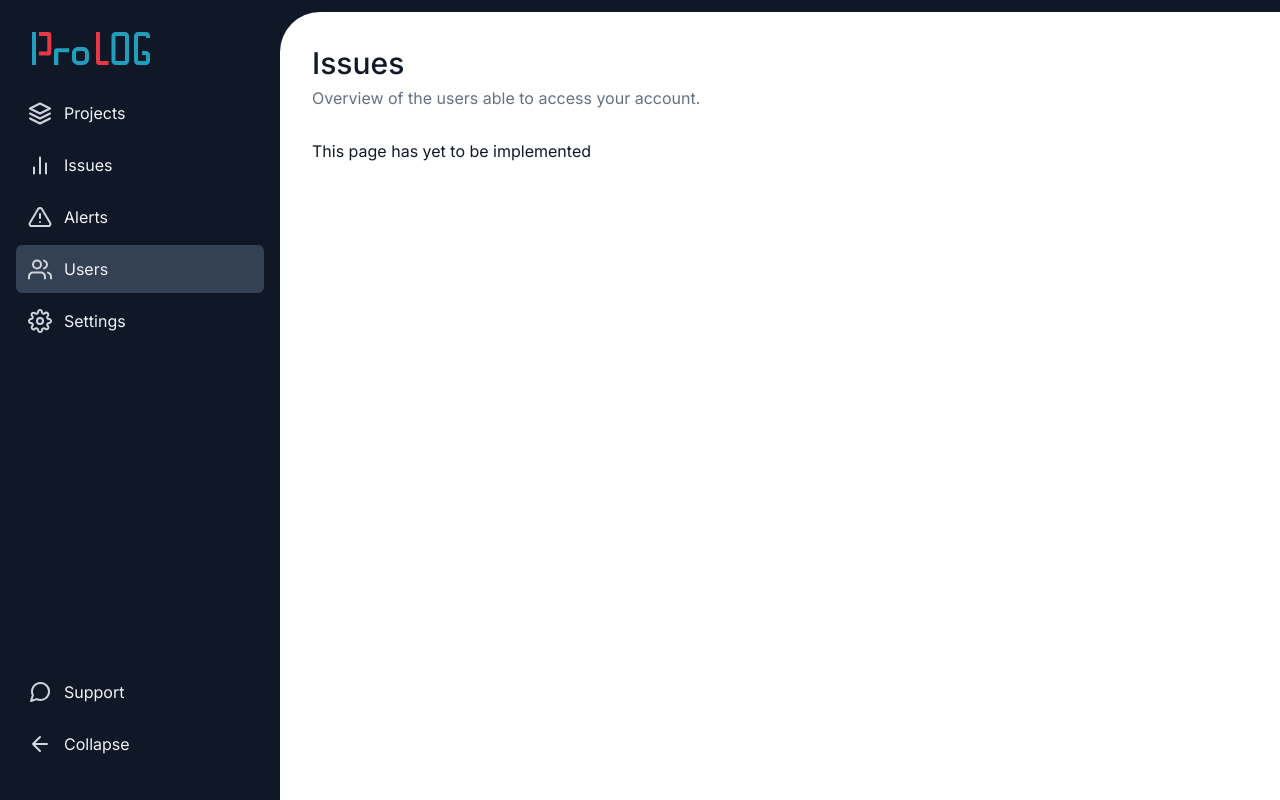
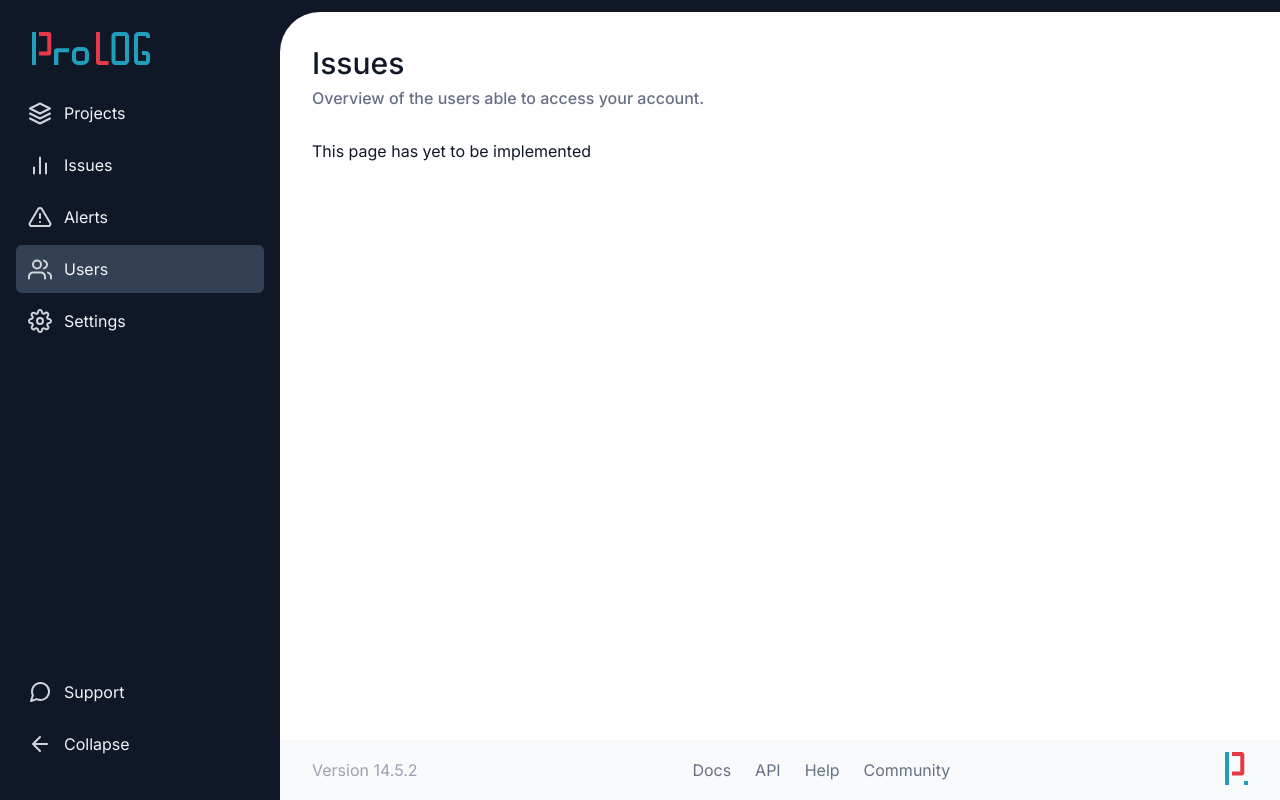
Before and after one commit to profydev/prolog-app-kurto8, a Next.js app: page /dashboard/users in a window 1280 px wide. Built offline with nearby package versions, Linux system fonts and the light colour scheme.

Commit message:
footer complete

```diff
--- a/features/layout/page-container/page-container.tsx
+++ b/features/layout/page-container/page-container.tsx
@@ -2,7 +2,16 @@ import React from "react";
 import Head from "next/head";
 import styled from "styled-components";
 import { SidebarNavigation } from "../sidebar-navigation";
-import { color, displayFont, textFont, space, breakpoint } from "@styles/theme";
+import {
+  color,
+  displayFont,
+  textFont,
+  space,
+  breakpoint,
+  theme,
+} from "@styles/theme";
+import MediaQuery from "react-responsive";
+import packageJson from "package.json";
 
 type PageContainerProps = {
   children: React.ReactNode;
@@ -26,14 +35,18 @@ const Main = styled.main`
 
 const ContentContainer = styled.div`
   min-height: calc(
-    100vh - 2 * ${space(8)} - ${({ theme }) => theme.size.headerHeight}
+    100vh - 2 * ${space(8)} - ${({ theme }) => theme.size.headerHeight} -
+      ${({ theme }) => theme.size.footerHeight}
   );
   margin-top: ${({ theme }) => theme.size.headerHeight};
   padding: ${space(8, 3)};
   background: white;
 
   @media (min-width: ${breakpoint("desktop")}) {
-    min-height: calc(100vh - ${space(3)} - 2 * ${space(8)});
+    min-height: calc(
+      100vh - ${space(3)} - 2 * ${space(8)} -
+        ${({ theme }) => theme.size.desktopFooterHeight}
+    );
     margin-top: ${space(3)};
     padding: ${space(8)};
     border-top-left-radius: ${space(10)};
@@ -49,7 +62,53 @@ const Title = styled.h1`
 const Info = styled.div`
   margin-bottom: ${space(8)};
   color: ${color("gray", 500)};
-  ${textFont("md", "regular")}
+  ${textFont("md", "medium")}
+`;
+
+const Footer = styled.div`
+  padding: ${space(0, 8)};
+  display: flex;
+  flex-direction: column;
+  align-items: center;
+  justify-content: space-around;
+  gap: ${space(6)};
+  height: ${({ theme }) => theme.size.footerHeight};
+  background-color: ${color("gray", 50)};
+
+  @media (min-width: ${breakpoint("desktop")}) {
+    flex-direction: row;
+    justify-content: space-between;
+    gap: 0;
+    height: ${({ theme }) => theme.size.desktopFooterHeight};
+  }
+`;
+
+const Version = styled.div`
+  color: ${color("gray", 400)};
+  ${textFont("md", "regular")};
+`;
+
+const FooterLinks = styled.div`
+  display: flex;
+  align-items: center;
+  gap: ${space(6)};
+`;
+
+const Link = styled.a`
+  cursor: pointer;
+  text-decoration: none;
+  color: ${color("gray", 500)};
+  ${textFont("md", "regular")};
+`;
+
+const Logo = styled.img``;
+
+const FooterItem = styled.div`
+  @media (min-width: ${breakpoint("desktop")}) {
+    &:last-of-type {
+      order: -1;
+    }
+  }
 `;
 
 export function PageContainer({ children, title, info }: PageContainerProps) {
@@ -63,7 +122,6 @@ export function PageContainer({ children, title, info }: PageContainerProps) {
         <meta name="description" content="Error monitoring" />
         <link rel="icon" href="/favicon.ico" />
       </Head>
-
       <SidebarNavigation />
       <Main>
         <ContentContainer>
@@ -71,6 +129,22 @@ export function PageContainer({ children, title, info }: PageContainerProps) {
           <Info>{info}</Info>
           {children}
         </ContentContainer>
+        <Footer>
+          <FooterItem>
+            <FooterLinks>
+              <Link href="#">Docs</Link>
+              <Link href="#">API</Link>
+              <Link href="#">Help</Link>
+              <Link href="#">Community</Link>
+            </FooterLinks>
+          </FooterItem>
+          <FooterItem>
+            <Logo src="/icons/logo-small.svg" />
+          </FooterItem>
+          <FooterItem>
+            <Version>Version {packageJson.version}</Version>
+          </FooterItem>
+        </Footer>
       </Main>
     </Container>
   );
--- a/styles/theme.ts
+++ b/styles/theme.ts
@@ -148,6 +148,8 @@ export const theme = {
   },
   size: {
     headerHeight: "4rem",
+    footerHeight: "177px",
+    desktopFooterHeight: "60px",
   },
   breakpoint: {
     desktop: "64em",
```
